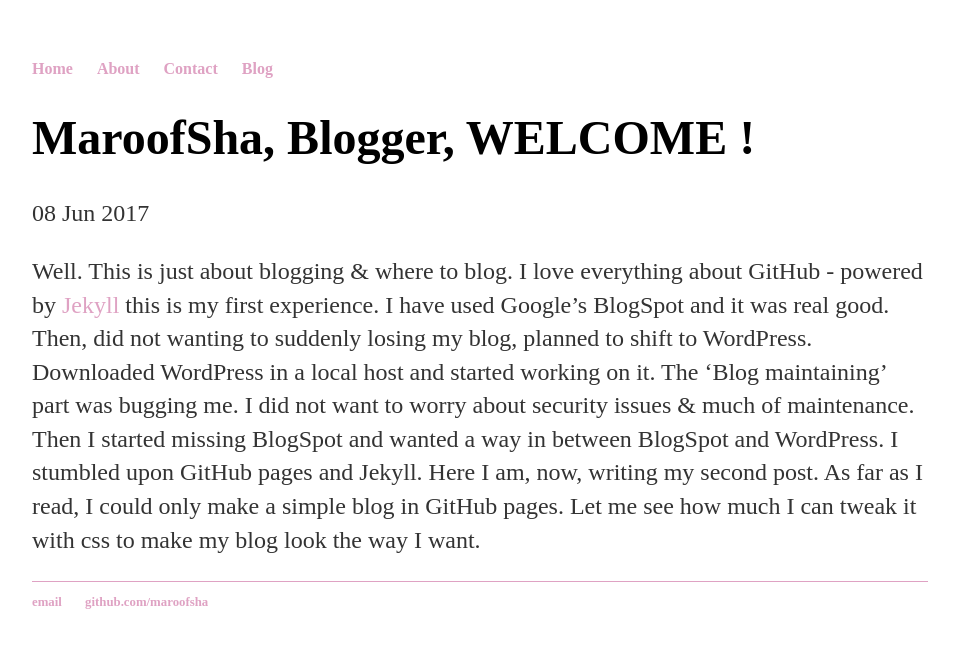
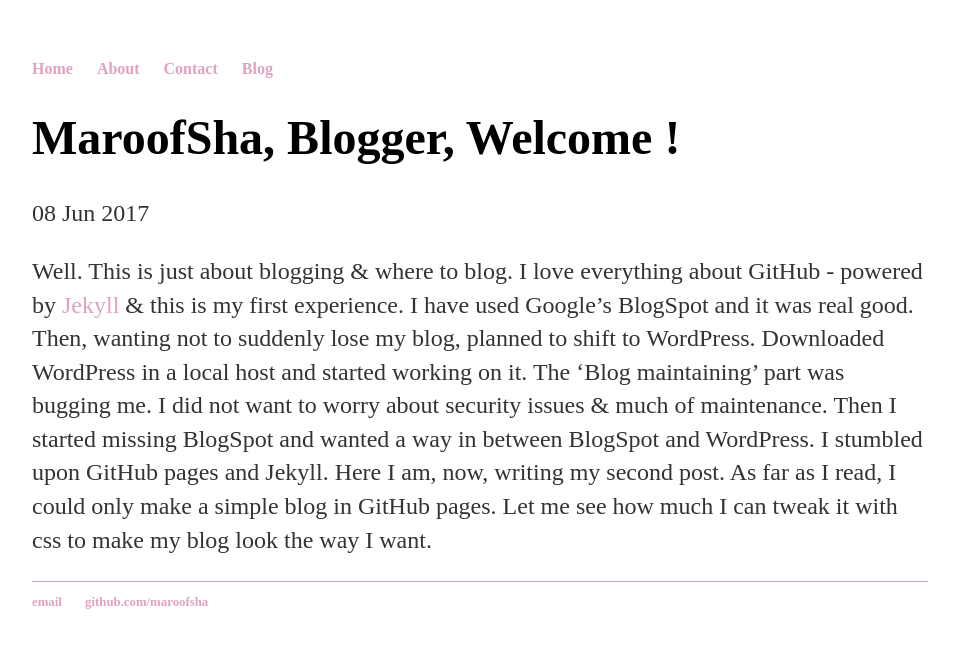
Before and after one commit to maroofsha/maroofsha.github.io, a Jekyll site: the page built from _posts/2017-06-08-Maroof-Sha-site- My experience with blogging platforms .md, in a window 1280 px wide. Shown: the top 648 px of the page, without its empty margins (160-1114 px from the left). Built offline with Jekyll 4.4.1, drawn with Linux system fonts in a browser that asks for light colours.

Commit message:
Create 2017-06-08-Maroof-Sha-site- My experience with blogging platforms .md

```diff
--- a/_posts/2017-06-08-Maroof-Sha-site- My experience with blogging platforms .md
+++ b/_posts/2017-06-08-Maroof-Sha-site- My experience with blogging platforms .md
@@ -1,9 +1,9 @@
 ---
 layout: post
-title: "MaroofSha, Blogger, WELCOME !"
+title: "MaroofSha, Blogger, Welcome !"
 date: 2017-06-08
 ---
 
-Well. This is just about blogging & where to blog. I love everything about GitHub - powered by [Jekyll](http://jekyllrb.com) this is my first experience. I have used Google’s BlogSpot and it was real good. Then, did not wanting to suddenly losing my blog, planned to shift to WordPress. Downloaded WordPress in a local host and started working on it. The ‘Blog maintaining’ part was bugging me. I did not want to worry about security issues & much of maintenance.
+Well. This is just about blogging & where to blog. I love everything about GitHub - powered by [Jekyll](http://jekyllrb.com) & this is my first experience. I have used Google’s BlogSpot and it was real good. Then, wanting not to suddenly lose my blog, planned to shift to WordPress. Downloaded WordPress in a local host and started working on it. The ‘Blog maintaining’ part was bugging me. I did not want to worry about security issues & much of maintenance.
 Then I started missing BlogSpot and wanted a way in between BlogSpot and WordPress. I stumbled upon GitHub pages and Jekyll. Here I am, now, writing my second post.
 As far as I read, I could only make a simple blog in GitHub pages. Let me see how much I can tweak it with css to make my blog look the way I want.
```
